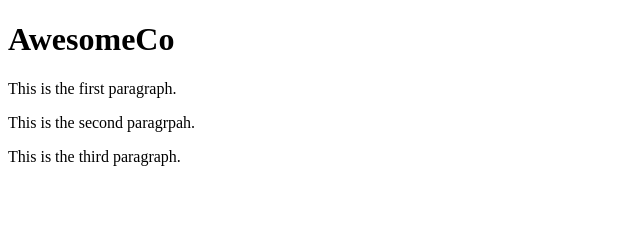
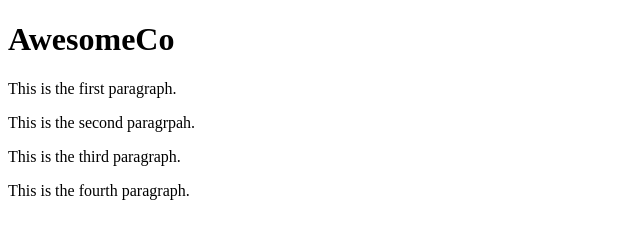
Before and after one commit to DevsketchCode/awesomeco_website_git_demo, a plain HTML site: page index.html in a window 1280 px wide. Shown: the whole page, without its empty margins (0-640 px from the left). Drawn offline with Linux system fonts and the light colour scheme.

Commit message:
add a fourth paragraph to index page

```diff
--- a/index.html
+++ b/index.html
@@ -9,5 +9,6 @@
     <p>This is the first paragraph.</p>
     <p>This is the second paragrpah.</p>
     <p>This is the third paragraph.</p>
+    <p>This is the fourth paragraph.</p>
   </body>
 </html>
```
